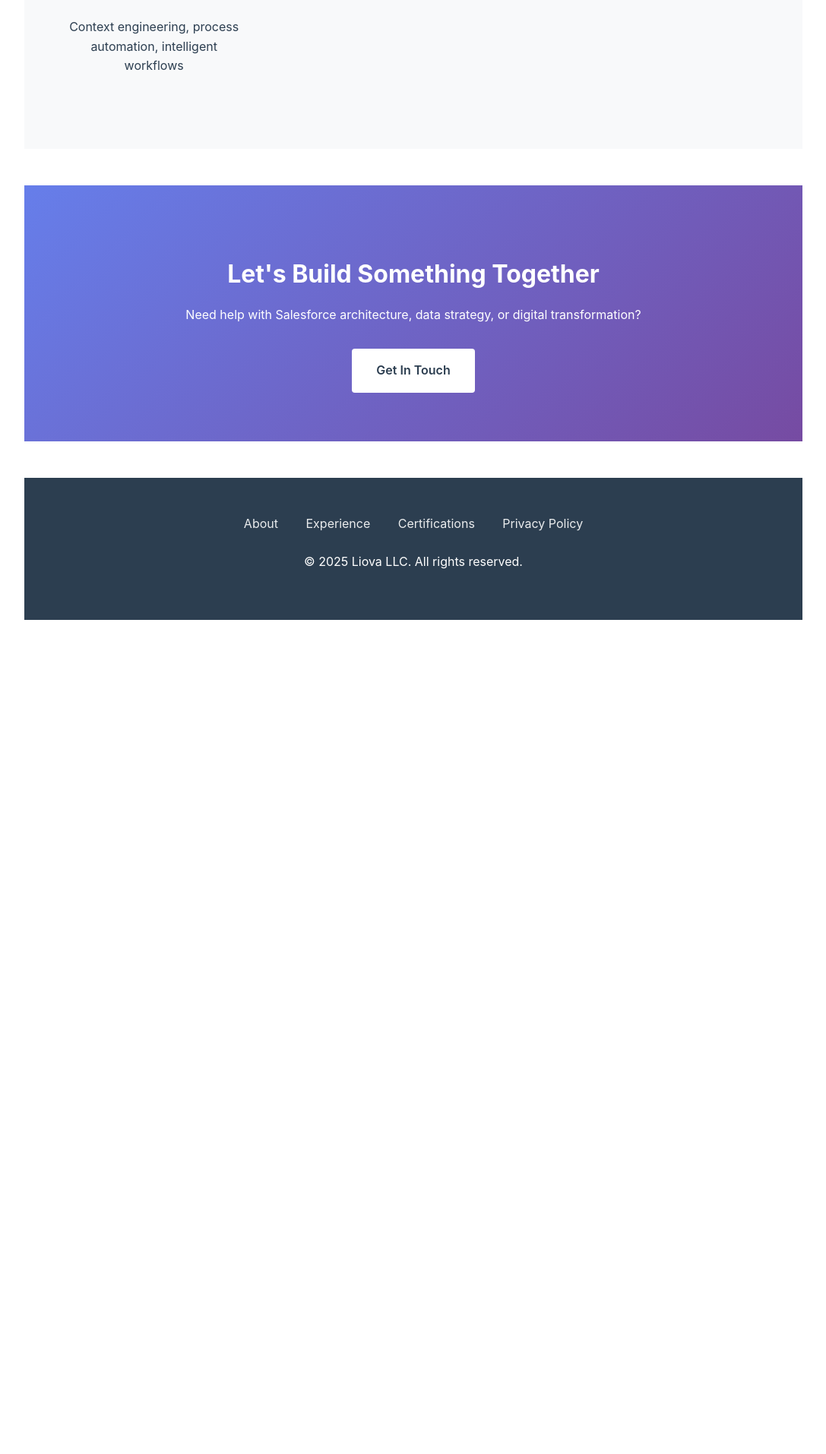
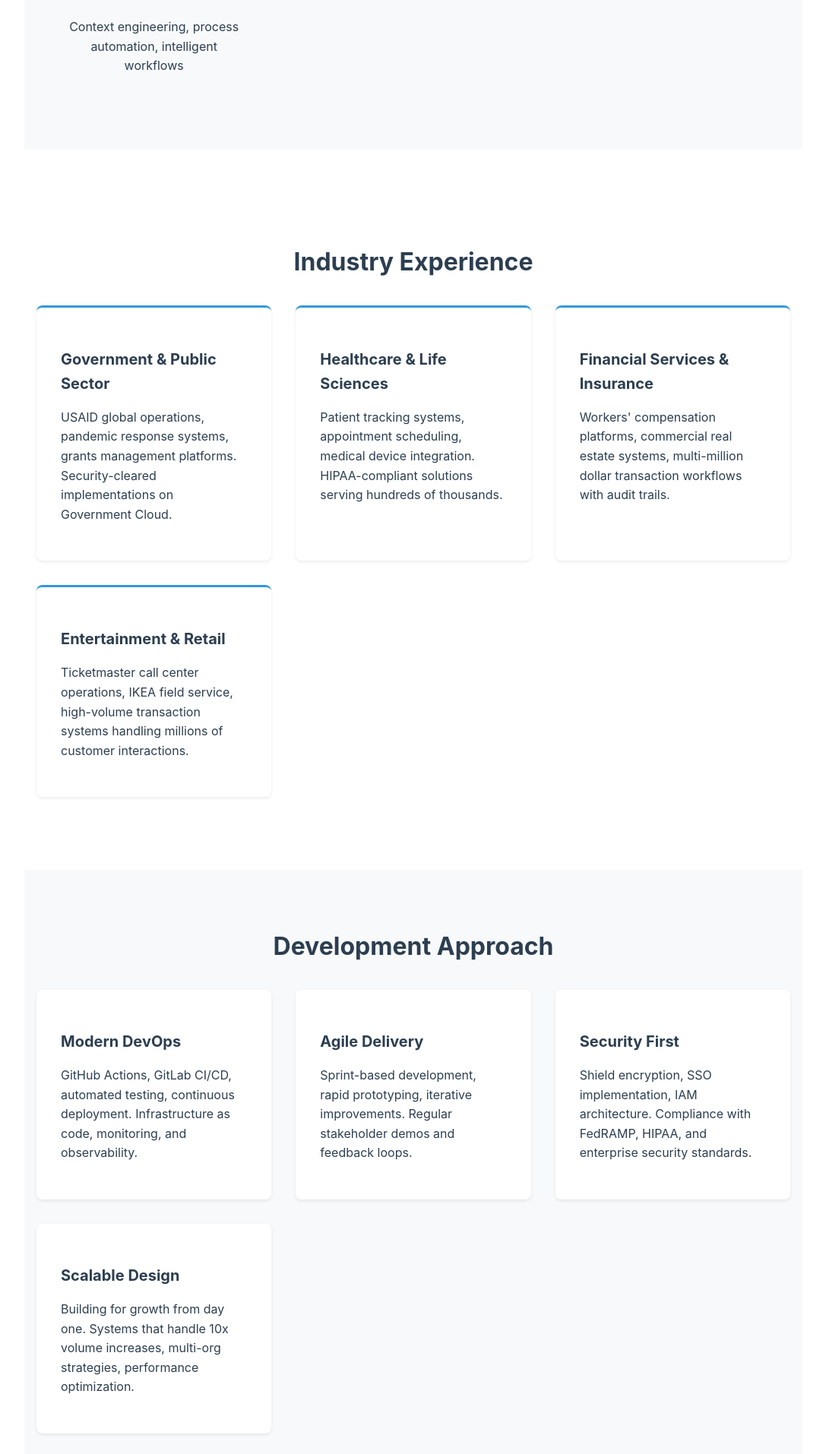
Before and after one commit to DelanoJo/liova.io, a Jekyll site: the page built from index.html, in a window 1280 px wide. Shown: the part 3171-5085 px from the top of the page at 76% size, without its empty margins (96-1183 px from the left). Built offline with Jekyll 4.4.1, drawn with Linux system fonts in a browser that asks for light colours; before the commit the page ends 4019 px from its top, so only the background shows below that.

Commit message:
more about me

```diff
--- a/assets/css/custom.css
+++ b/assets/css/custom.css
@@ -191,6 +191,85 @@ body {
 .service-item h3 {
   color: var(--primary-color);
   margin-bottom: 1rem;
+}
+
+.industries {
+  max-width: 1200px;
+  margin: 3rem auto;
+  padding: 3rem 1rem;
+}
+
+.industries h2 {
+  text-align: center;
+  margin-bottom: 2rem;
+  font-size: 2rem;
+  color: var(--primary-color);
+}
+
+.industries-grid {
+  display: grid;
+  grid-template-columns: repeat(auto-fit, minmax(280px, 1fr));
+  gap: 2rem;
+}
+
+.industry-item {
+  background: white;
+  padding: 2rem;
+  border-radius: 8px;
+  border-top: 3px solid var(--secondary-color);
+  box-shadow: var(--shadow-sm);
+  transition: transform 0.2s, box-shadow 0.2s;
+}
+
+.industry-item:hover {
+  transform: translateY(-4px);
+  box-shadow: var(--shadow-md);
+}
+
+.industry-item h3 {
+  color: var(--primary-color);
+  margin-bottom: 1rem;
+  font-size: 1.25rem;
+}
+
+.methodologies {
+  background: var(--bg-light);
+  padding: 3rem 1rem;
+  margin: 3rem 0;
+}
+
+.methodologies h2 {
+  text-align: center;
+  margin-bottom: 2rem;
+  font-size: 2rem;
+  color: var(--primary-color);
+}
+
+.methodology-grid {
+  display: grid;
+  grid-template-columns: repeat(auto-fit, minmax(250px, 1fr));
+  gap: 2rem;
+  max-width: 1000px;
+  margin: 0 auto;
+}
+
+.methodology-item {
+  background: white;
+  padding: 2rem;
+  border-radius: 8px;
+  box-shadow: var(--shadow-sm);
+  transition: transform 0.2s, box-shadow 0.2s;
+}
+
+.methodology-item:hover {
+  transform: translateY(-4px);
+  box-shadow: var(--shadow-md);
+}
+
+.methodology-item h3 {
+  color: var(--primary-color);
+  margin-bottom: 1rem;
+  font-size: 1.25rem;
 }
 
 .cta-section {
--- a/index.html
+++ b/index.html
@@ -111,6 +111,50 @@ title: Delano Johnson - Salesforce Technical Architect
   </div>
 </section>
 
+<section class="industries">
+  <h2>Industry Experience</h2>
+  <div class="industries-grid">
+    <div class="industry-item">
+      <h3>Government & Public Sector</h3>
+      <p>USAID global operations, pandemic response systems, grants management platforms. Security-cleared implementations on Government Cloud.</p>
+    </div>
+    <div class="industry-item">
+      <h3>Healthcare & Life Sciences</h3>
+      <p>Patient tracking systems, appointment scheduling, medical device integration. HIPAA-compliant solutions serving hundreds of thousands.</p>
+    </div>
+    <div class="industry-item">
+      <h3>Financial Services & Insurance</h3>
+      <p>Workers' compensation platforms, commercial real estate systems, multi-million dollar transaction workflows with audit trails.</p>
+    </div>
+    <div class="industry-item">
+      <h3>Entertainment & Retail</h3>
+      <p>Ticketmaster call center operations, IKEA field service, high-volume transaction systems handling millions of customer interactions.</p>
+    </div>
+  </div>
+</section>
+
+<section class="methodologies">
+  <h2>Development Approach</h2>
+  <div class="methodology-grid">
+    <div class="methodology-item">
+      <h3>Modern DevOps</h3>
+      <p>GitHub Actions, GitLab CI/CD, automated testing, continuous deployment. Infrastructure as code, monitoring, and observability.</p>
+    </div>
+    <div class="methodology-item">
+      <h3>Agile Delivery</h3>
+      <p>Sprint-based development, rapid prototyping, iterative improvements. Regular stakeholder demos and feedback loops.</p>
+    </div>
+    <div class="methodology-item">
+      <h3>Security First</h3>
+      <p>Shield encryption, SSO implementation, IAM architecture. Compliance with FedRAMP, HIPAA, and enterprise security standards.</p>
+    </div>
+    <div class="methodology-item">
+      <h3>Scalable Design</h3>
+      <p>Building for growth from day one. Systems that handle 10x volume increases, multi-org strategies, performance optimization.</p>
+    </div>
+  </div>
+</section>
+
 <div class="cta-section">
   <h2>Let's Build Something Together</h2>
   <p>Need help with Salesforce architecture, data strategy, or digital transformation?</p>
```
